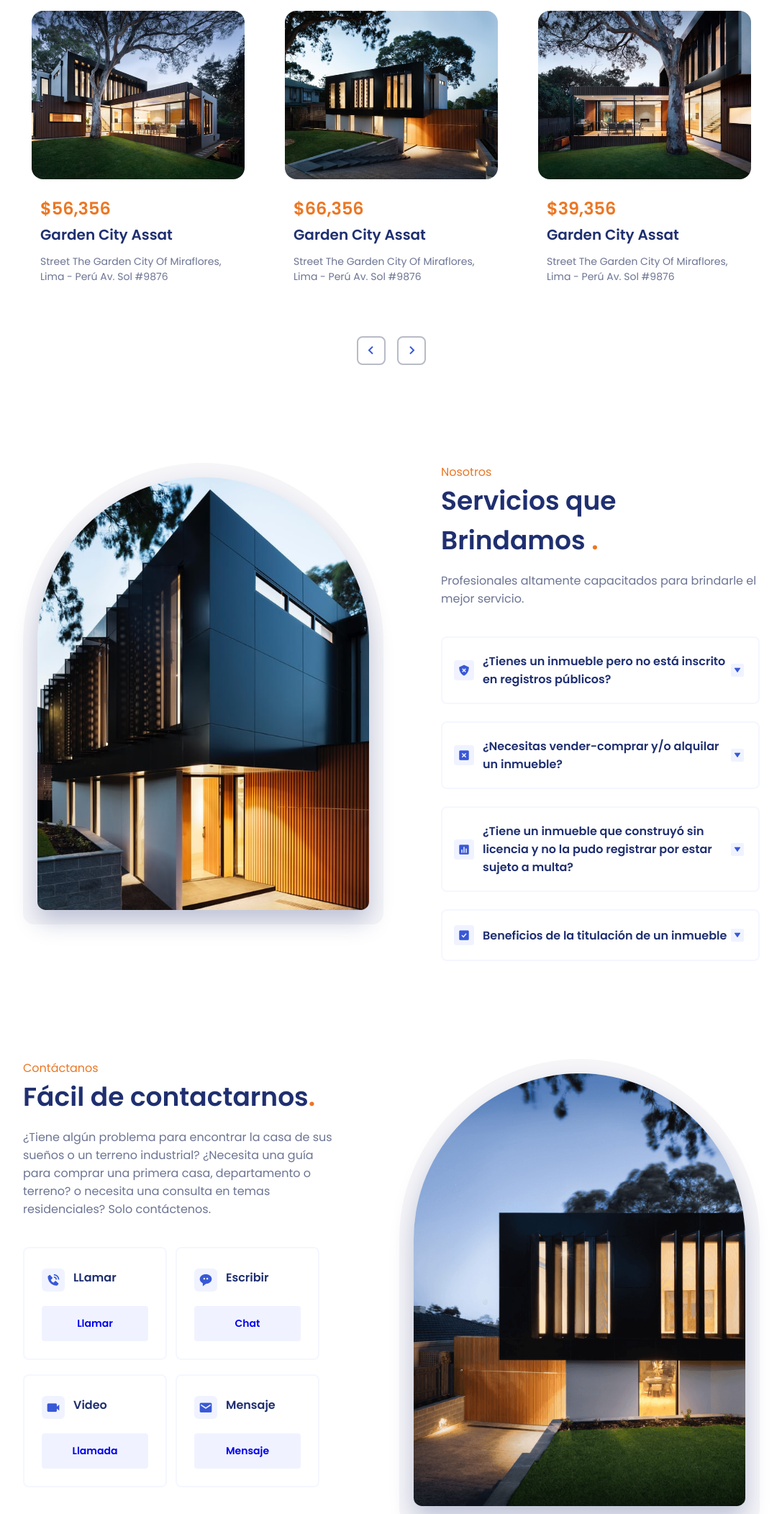
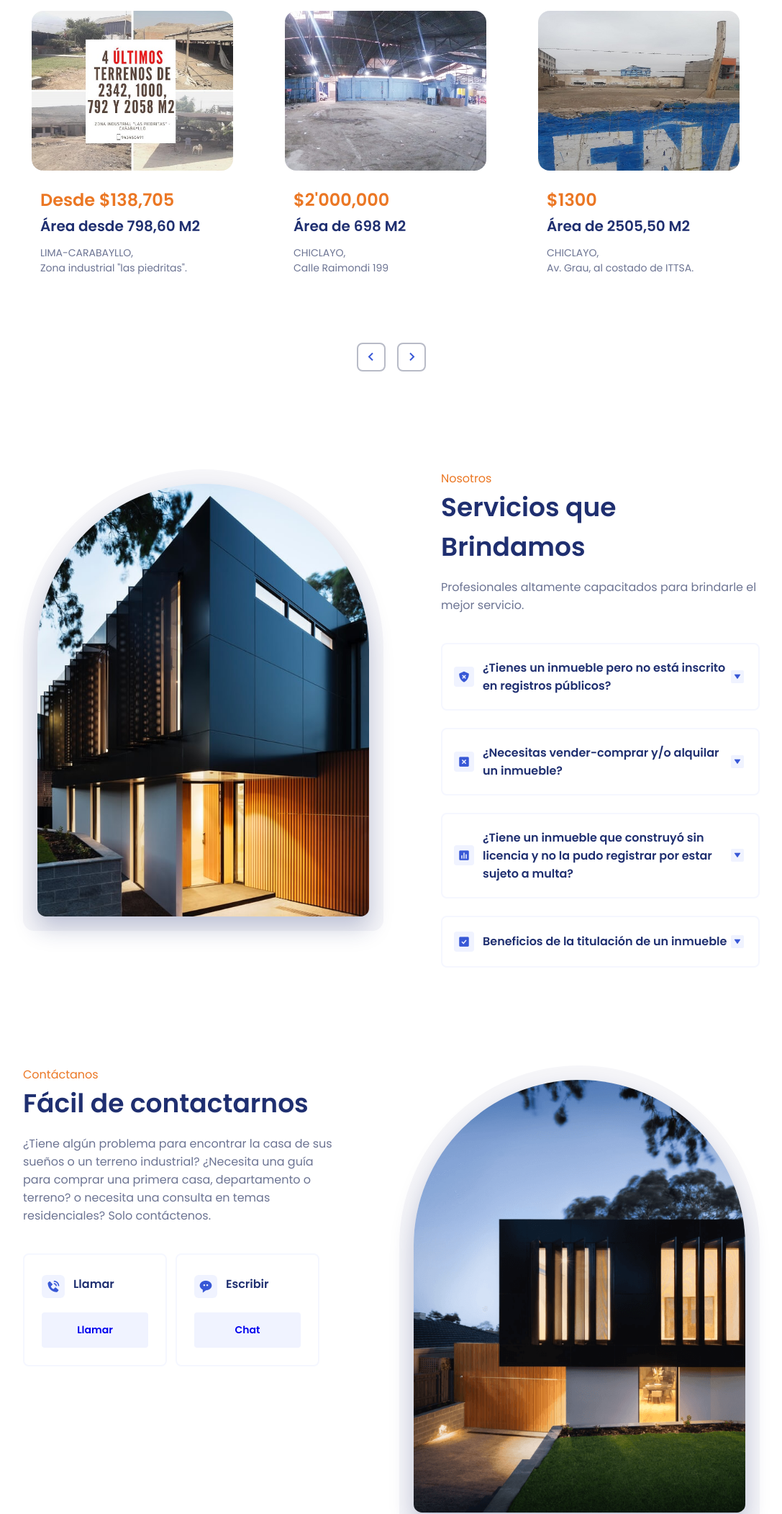
Before and after one commit to christianTordoya03/tordoyacapita-responsive, a plain HTML site: page index.html in a window 1280 px wide. Shown: the part 1364-3467 px from the top of the page at 72% size, without its empty margins (96-1183 px from the left). Drawn offline with nearby package versions, Linux system fonts and the light colour scheme.

Commit message:
Adding properties

```diff
--- a/assets/css/styles.css
+++ b/assets/css/styles.css
@@ -140,6 +140,10 @@ body.dark-theme{
 .dark-theme .contact__card-box:hover,
 .dark-theme .scrollup{
   box-shadow: none;
+}
+
+.dark-theme .logos__img img{
+  opacity: .1;
 }
 
 .dark-theme .value__orbe,
@@ -437,7 +441,7 @@ box-shadow: 0 16px 32px hsla(228, 66%, 25%, .25);
 
 .logos__img img{
   height: 60px;
-  opacity: .2;
+
   transition: .3s;
 }
 
@@ -462,6 +466,7 @@ box-shadow: 0 16px 32px hsla(228, 66%, 25%, .25);
 .popular__img{
   border-radius: 1rem;
   margin-bottom: 1rem;
+  width: 280px;
 }
 
 .popular__data{
--- a/index.html
+++ b/index.html
@@ -117,92 +117,94 @@
                         Mejor elección
                     </span>
                     <h2 class="section__title">
-                        Propiedas en Venta<span>.</span>
+                        Propiedas en Venta
                     </h2>
 
                     <div class="popular__container swiper">
                         <div class="swiper-wrapper">
                             <article class="popular__card swiper-slide">
-                                <img src="/assets/img/popular1.jpg" alt="" class="popular__img">
+                                <img src="/assets/img/chiclayo.jpeg" alt="" class="popular__img">
 
                                 <div class="popular__data">
                                     <h2 class="popular__price">
-                                        <span>$</span>66,356
+                                        <span>$</span>2'000,000
                                     </h2>
                                     <h3 class="popular__title">
-                                        Garden City Assat
+                                        Área de 698 M2
                                     </h3>
                                     <p class="popular__description">
-                                        Street The Garden City Of Miraflores,
-                                        Lima - Perú Av. Sol #9876
+                                        CHICLAYO,<br>
+                                        Calle Raimondi 199
                                     </p>
                                 </div>
                             </article>
 
                             <article class="popular__card swiper-slide">
-                                <img src="/assets/img/popular2.jpg" alt="" class="popular__img">
+                                <img src="/assets/img/chiclayo3.jpeg" alt="" class="popular__img">
 
                                 <div class="popular__data">
                                     <h2 class="popular__price">
-                                        <span>$</span>39,356
+                                        <span>$</span>1300
                                     </h2>
                                     <h3 class="popular__title">
-                                        Garden City Assat
+                                        Área de 2505,50 M2
                                     </h3>
                                     <p class="popular__description">
-                                        Street The Garden City Of Miraflores,
-                                        Lima - Perú Av. Sol #9876
+                                        CHICLAYO,<br>
+                                        Av. Grau, al costado de ITTSA.
                                     </p>
                                 </div>
                             </article>
 
                             <article class="popular__card swiper-slide">
-                                <img src="/assets/img/popular3.jpg" alt="" class="popular__img">
+                                <img src="/assets/img/iquitos.jpg" alt="" class="popular__img">
 
                                 <div class="popular__data">
                                     <h2 class="popular__price">
-                                        <span>$</span>53,356
+                                        <span>S/</span>5'800,000
                                     </h2>
                                     <h3 class="popular__title">
-                                        Garden City Assat
+                                        Área de 9430 M2
                                     </h3>
                                     <p class="popular__description">
-                                        Street The Garden City Of Miraflores,
-                                        Lima - Perú Av. Sol #9876
+                                        IQUITOS,<br>
+                                        Entrada principal de Iquitos,
+                                        Av.Quiñones.
                                     </p>
                                 </div>
                             </article>
 
                             <article class="popular__card swiper-slide">
-                                <img src="/assets/img/popular4.jpg" alt="" class="popular__img">
+                                <img src="/assets/img/iquitos2.jpg" alt="" class="popular__img">
 
                                 <div class="popular__data">
                                     <h2 class="popular__price">
-                                        <span>$</span>47,356
+                                        <span>S/</span>5'800,000
                                     </h2>
                                     <h3 class="popular__title">
-                                        Garden City Assat
+                                        Área de 9430 M2
                                     </h3>
                                     <p class="popular__description">
-                                        Street The Garden City Of Miraflores,
-                                        Lima - Perú Av. Sol #9876
+                                        IQUITOS,<br>
+                                        Entrada principal de Iquitos,
+                                        Av.Quiñones.
                                     </p>
                                 </div>
                             </article>
 
                             <article class="popular__card swiper-slide">
-                                <img src="/assets/img/popular5.jpg" alt="" class="popular__img">
+                                <img src="/assets/img/carabayllo.jpg" alt="" class="popular__img">
 
                                 <div class="popular__data">
                                     <h2 class="popular__price">
-                                        <span>$</span>56,356
+                                        Desde <span>$</span>138,705
                                     </h2>
                                     <h3 class="popular__title">
-                                        Garden City Assat
+                                        Área desde 798,60 M2
                                     </h3>
                                     <p class="popular__description">
-                                        Street The Garden City Of Miraflores,
-                                        Lima - Perú Av. Sol #9876
+                                       LIMA-CARABAYLLO,<br>
+                                       Zona industrial "las piedritas".
                                     </p>
                                 </div>
                             </article>
@@ -234,7 +236,7 @@
                         <div class="value__data">
                             <span class="section__subtitle">Nosotros</span>
                             <h2 class="section__title">
-                                Servicios que Brindamos <span>.</span>
+                                Servicios que Brindamos
                             </h2>
                             <p class="value__description">
                                 Profesionales altamente capacitados para brindarle el mejor servicio.
@@ -341,7 +343,7 @@
                         <div class="contact__data">
                             <span class="section__subtitle">Contáctanos</span>
                             <h2 class="section__title">
-                                Fácil de contactarnos<span>.</span>
+                                Fácil de contactarnos
                             </h2>
                             <p class="contact__description">
                                 ¿Tiene algún problema para encontrar la casa de sus sueños o un terreno industrial?
@@ -356,7 +358,7 @@
                                     <i class="bx bxs-phone-call"></i>
                                     <div>
                                         <h3 class="contact__card-title">
-                                            LLamar
+                                            Llamar
                                         </h3>
 
                                     </div>
@@ -384,39 +386,7 @@
                                 </button>
                             </div>
 
-                            <div class="contact__card-box">
-                                <div class="contact__card-info">
-                                    <i class="bx bxs-video"></i>
-                                    <div>
-                                        <h3 class="contact__card-title">
-                                            Video
-                                        </h3>
 
-                                    </div>
-                                </div>
-
-                                <button class="button contact__card-button">
-                                    <a href="https://api.whatsapp.com/send?phone=943450491"  target="_blank">Llamada</a>
-                                </button>
-                            </div>
-
-                            <div class="contact__card-box">
-                                <div class="contact__card-info">
-                                    <i class="bx bxs-envelope"></i>
-                                    <div>
-                                        <h3 class="contact__card-title">
-                                           Mensaje
-                                        </h3>
-                                        <p class="contact__card-description">
-
-                                        </p>
-                                    </div>
-                                </div>
-
-                                <button class="button contact__card-button">
-                                    <a href="https://api.whatsapp.com/send?phone=943450491"  target="_blank">Mensaje</a>
-                                </button>
-                            </div>
                         </div>
                     </div>
                 </div>
```
Also changed, not shown: assets/img/carabayllo.jpg (added), assets/img/chiclayo.jpeg (added), assets/img/chiclayo2.jpeg (added), assets/img/chiclayo3.jpeg (added), assets/img/iquitos.jpg (added), assets/img/iquitos2.jpg (added), assets/img/popular1.jpg (deleted), assets/img/popular2.jpg (deleted), assets/img/popular3.jpg (deleted), assets/img/popular4.jpg (deleted), assets/img/popular5.jpg (deleted).
